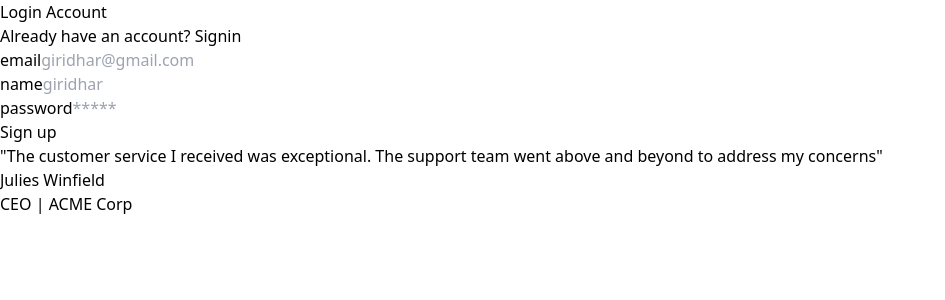
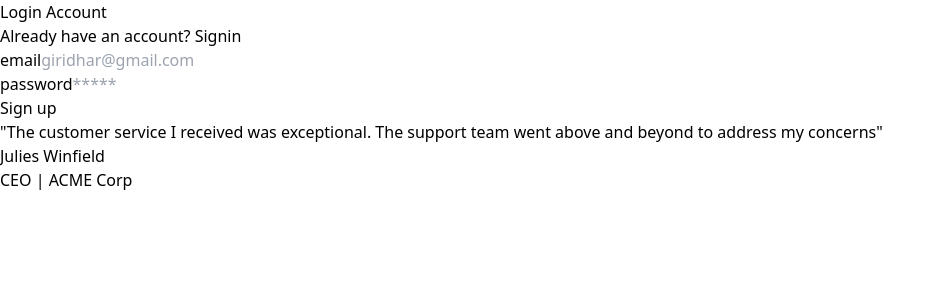
Before and after one commit to giripatel/BlogIt, a React (Vite) app in the folder frontend/: page /signup in a window 1280 px wide. Shown: the top 300 px of the page, without its empty margins (0-945 px from the left). Built offline with nearby package versions, Linux system fonts and the light colour scheme.

Commit message:
Isolated Header and Button

```diff
--- a/frontend/src/components/Auth.tsx
+++ /dev/null
@@ -1,65 +0,0 @@
-import React, { useState } from "react";
-import { Link } from "react-router-dom";
-import Input from "./Input";
-import {
-  SignupInput,
-  SigninInput,
-} from "@giridhar_patel/blogit-common";
-
-const Auth = ({ type }: { type: "signin" | "signup" }) => {
-  const [payload, setPayload] = useState<SignupInput>({
-    email: "",
-    name: "",
-    password: "",
-  });
-
-  return (
-    <div className="flex flex-col justify-center items-center h-screen ">
-      <div className="border-[0.5px] p-5 rounded-md shadow-2xl">
-        <div className="px-16">
-         <div>
-              <div className="text-2xl font-bold text-center pt-3 ">{ type === "signup"? "Login Account" :"Create Account"}</div>
-                <div className="text-center mb-3 mt-1 text-gray-700">
-                  {type === "signup" ? "Already have an account?" : "Do not have an account?"}<Link className="underline " to={ type === "signup"? "/signin": "/signup"}> {type === "signup"?  "Signin": "Signup"}</Link>
-                </div>
-              </div>
-        </div>
-        <div>
-        <Input
-          onChange={(e) =>
-            setPayload((prev) => ({ ...prev, email: e.target.value }))
-          }
-          type="text"
-          label="email"
-          placeholder="giridhar@gmail.com"
-        />
-
-        <Input
-          onChange={(e) =>
-            setPayload((prev) => ({ ...prev, naem: e.target.value }))
-          }
-          type="text"
-          label="name"
-          placeholder="giridhar"
-        />
-
-        <Input
-          onChange={(e) =>
-            setPayload((prev) => ({ ...prev, password: e.target.value }))
-          }
-          type="password"
-          label="password"
-          placeholder="*****"
-        />
-        <button type="button" className="text-white w-full bg-gray-800 hover:bg-gray-900 focus:outline-none focus:ring-2 focus:ring-gray-300 font-medium rounded-lg text-sm px-5 py-2.5 me-2 mt-5 mb-2 ">{type === "signup" ? "Sign up" : "Sign in"}</button>
-      </div>
-      </div>
-    </div>
-  );
-};
-
-export default Auth;
-
-interface ButtonInputs {
-  button : string
-}
--- /dev/null
+++ b/frontend/src/components/Button.tsx
@@ -0,0 +1,14 @@
+import { FC, ReactNode } from 'react'
+
+interface ButtonProps{
+    children : ReactNode;
+}
+const Button : FC<ButtonProps> = ({children}) => {
+  return (
+    <div>
+      <button type="button" className="text-white w-full bg-gray-800 hover:bg-gray-900 focus:outline-none focus:ring-2 focus:ring-gray-300 font-medium rounded-lg text-sm px-5 py-2.5 me-2 mt-5 mb-2 ">{children}</button>
+    </div>
+  )
+}
+
+export default Button
--- /dev/null
+++ b/frontend/src/components/Header.tsx
@@ -0,0 +1,21 @@
+import { Link } from 'react-router-dom'
+
+interface HeaderType {
+  type : string
+}
+const Header = ({type} : HeaderType) => {
+  return (
+    <div>
+        <div className="px-16">
+         <div>
+              <div className="text-2xl font-bold text-center pt-3 ">{ type === "signup"? "Login Account" :"Create Account"}</div>
+                <div className="text-center mb-3 mt-1 text-gray-700">
+                  {type === "signup" ? "Already have an account?" : "Do not have an account?"}<Link className="underline " to={ type === "signup"? "/signin": "/signup"}> {type === "signup"?  "Signin": "Signup"}</Link>
+                </div>
+              </div>
+        </div>
+    </div>
+  )
+}
+
+export default Header;
--- a/frontend/src/pages/Signin.tsx
+++ b/frontend/src/pages/Signin.tsx
@@ -1,12 +1,55 @@
-import React from 'react'
+import React, { useState } from 'react'
 import Quote from '../components/Quote'
-import Auth from '../components/Auth'
+import { SignupInput } from '@giridhar_patel/blogit-common';
+import Input from '../components/Input';
+import Header from '../components/Header';
+import Button from '../components/Button';
 
  const Signin = () => {
+
+  const [payload, setPayload] = useState<SignupInput>({
+    email: "",
+    name: "",
+    password: "",
+  });
+
   return (
     <div className='grid lg:grid-cols-2'>
         <div>
-            <Auth type="signin" />
+        <div className="flex flex-col justify-center items-center h-screen ">
+      <div className="border-[0.5px] p-5 rounded-md shadow-2xl">
+        <Header type={"singin"}/>
+        <div>
+        <Input
+          onChange={(e) =>
+            setPayload((prev) => ({ ...prev, email: e.target.value }))
+          }
+          type="text"
+          label="email"
+          placeholder="giridhar@gmail.com"
+        />
+
+        <Input
+          onChange={(e) =>
+            setPayload((prev) => ({ ...prev, naem: e.target.value }))
+          }
+          type="text"
+          label="name"
+          placeholder="giridhar"
+        />
+
+        <Input
+          onChange={(e) =>
+            setPayload((prev) => ({ ...prev, password: e.target.value }))
+          }
+          type="password"
+          label="password"
+          placeholder="*****"
+        />
+        <Button>Sign in</Button>
+      </div>
+      </div>
+    </div>
         </div>
         <div className='hidden lg:block'>
         <Quote></Quote>
--- a/frontend/src/pages/Signup.tsx
+++ b/frontend/src/pages/Signup.tsx
@@ -1,12 +1,45 @@
-import React from 'react'
-import Auth from '../components/Auth'
+import React, { useState } from 'react'
+import { SigninInput } from '@giridhar_patel/blogit-common'
 import Quote from '../components/Quote'
+import Input from '../components/Input'
+import Header from '../components/Header'
+import Button from '../components/Button'
 
 const Signup = () => {
+
+  const [payload, setPayload] = useState<SigninInput>({
+    email: "",
+    password: "",
+  });
+
   return (
     <div className='grid lg:grid-cols-2'>
         <div>
-            <Auth type="signup" />
+        <div className="flex flex-col justify-center items-center h-screen ">
+      <div className="border-[0.5px] p-5 rounded-md shadow-2xl">
+        <Header type={"signup"}/>
+        <div>
+        <Input
+          onChange={(e) =>
+            setPayload((prev) => ({ ...prev, email: e.target.value }))
+          }
+          type="text"
+          label="email"
+          placeholder="giridhar@gmail.com"
+        />
+
+        <Input
+          onChange={(e) =>
+            setPayload((prev) => ({ ...prev, password: e.target.value }))
+          }
+          type="password"
+          label="password"
+          placeholder="*****"
+        />
+        <Button>Sign up</Button>
+      </div>
+      </div>
+    </div>
         </div>
         <div className='invisible lg:visible'>
             <Quote></Quote>
```
